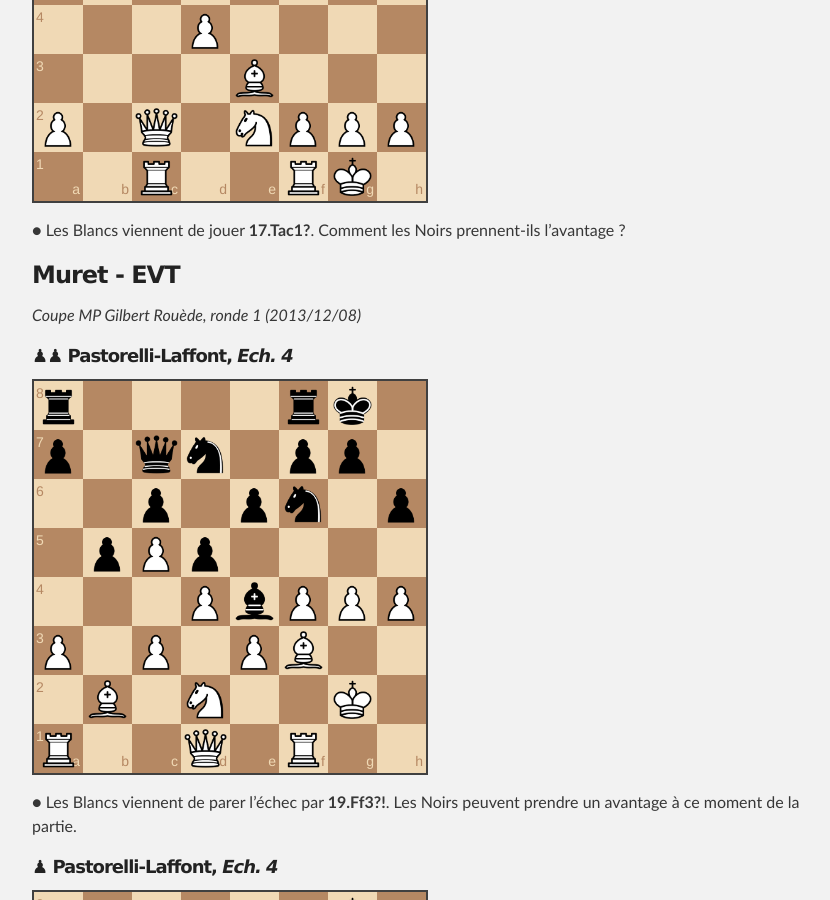
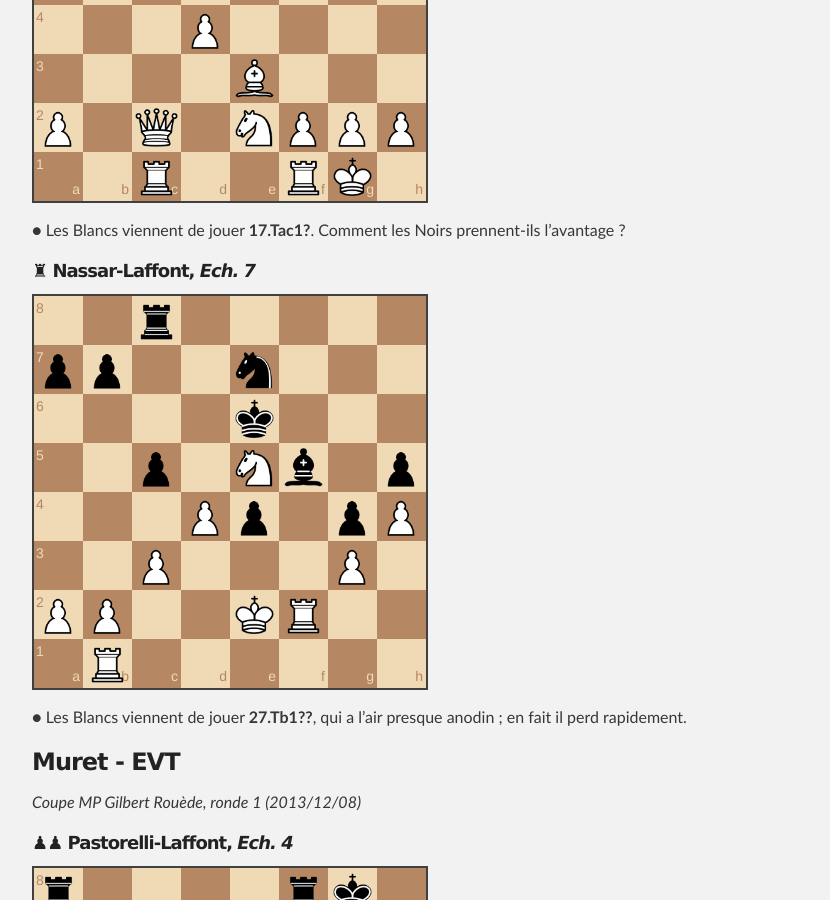
Before and after one commit to echiquier-villeneuve-tolosane/echiquier-villeneuve-tolosane.github.io, a Jekyll site: the page built from exercices.md, in a window 1280 px wide and 900 px high, scrolled down 4090 px. Shown: the whole window, without its empty margins (208-1038 px from the left). Built offline with Jekyll 4.4.1, drawn with Linux system fonts in a browser that asks for light colours; nearby versions of some CDN libraries.

Commit message:
Updated exercices.md

```diff
--- a/exercices.md
+++ b/exercices.md
@@ -67,6 +67,12 @@
 `2r2rk1/pp3pbp/2n3p1/3q4/3P4/4B3/P1Q1NPPP/2R2RK1 b - - 2 17`
 
 &#9679; Les Blancs viennent de jouer **17.Tac1?**. Comment les Noirs prennent-ils l'avantage ?
+
+##### &#9820;   **Nassar-Laffont**, _Ech. 7_
+
+`2r5/pp2n3/4k3/2p1Nb1p/3Pp1pP/2P3P1/PP2KR2/1R6 b - - 2 27`
+
+&#9679; Les Blancs viennent de jouer **27.Tb1??**, qui a l'air presque anodin ; en fait il perd rapidement.
 
 
 ### Muret - EVT
```
